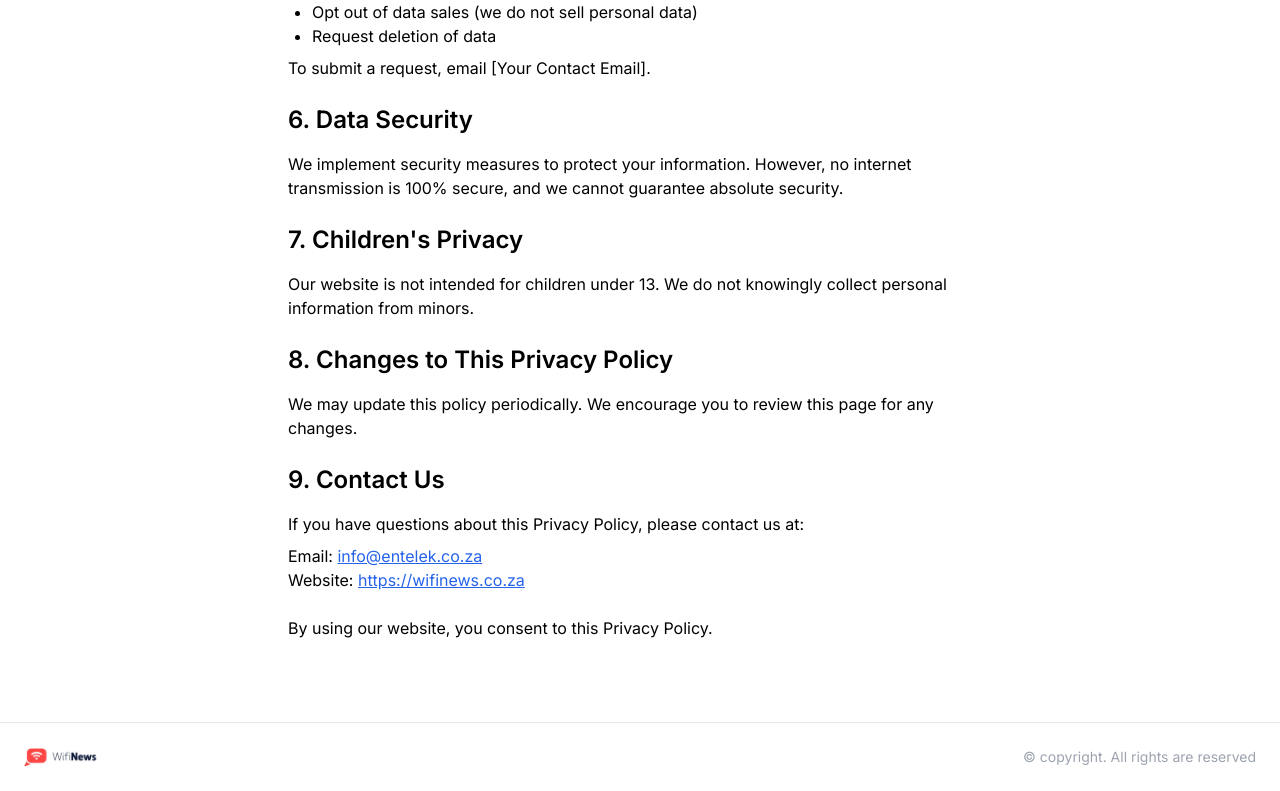
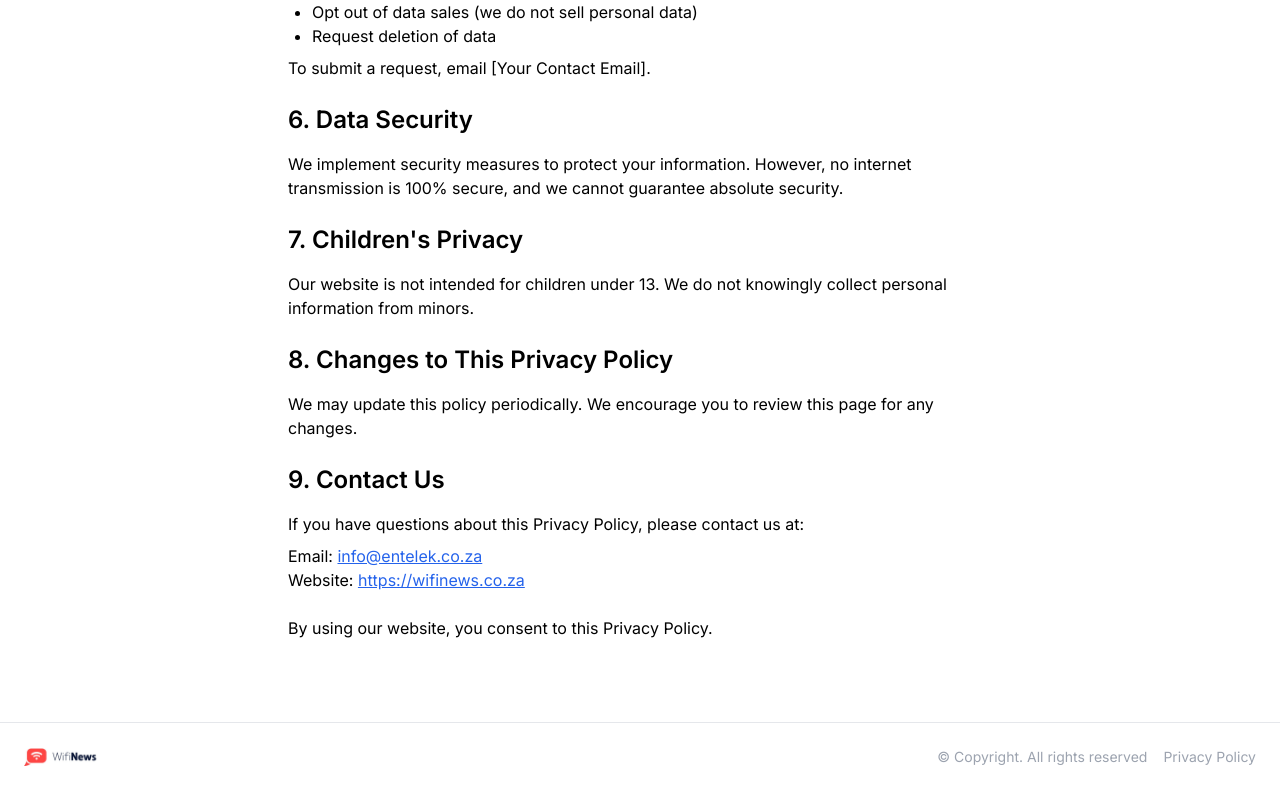
Before and after one commit to arnostrauss19870605/wifinews-app, a Next.js app: page /privacy-policy in a window 1280 px wide. Shown: the part 1798-2589 px from the top of the page. Built offline with nearby package versions, Linux system fonts and the light colour scheme; no server answers.

Commit message:
monetize more v5

```diff
--- a/app/_components/Footer/index.tsx
+++ b/app/_components/Footer/index.tsx
@@ -1,5 +1,6 @@
 'use client';
 import Image from 'next/image';
+import Link from 'next/link';
 import logo from '../../_assets/images/logo.png';
 import { usePathname } from 'next/navigation';
 
@@ -7,7 +8,6 @@ const Footer = () => {
   const pathname = usePathname();
 
   const hideFooter = pathname === '/landing' || pathname === '/interstitial';
-
   if (hideFooter) {
     return null;
   }
@@ -24,8 +24,11 @@ const Footer = () => {
           priority
         />
       </div>
-      <div className='text-center text-sm text-gray-400'>
-        © copyright. All rights are reserved
+      <div className='flex flex-col items-center space-y-2 text-center text-sm text-gray-400 md:flex-row md:space-x-4 md:space-y-0'>
+        <div>© Copyright. All rights reserved</div>
+        <Link href='/privacy-policy' className='hover:underline'>
+          Privacy Policy
+        </Link>
       </div>
     </footer>
   );
```
